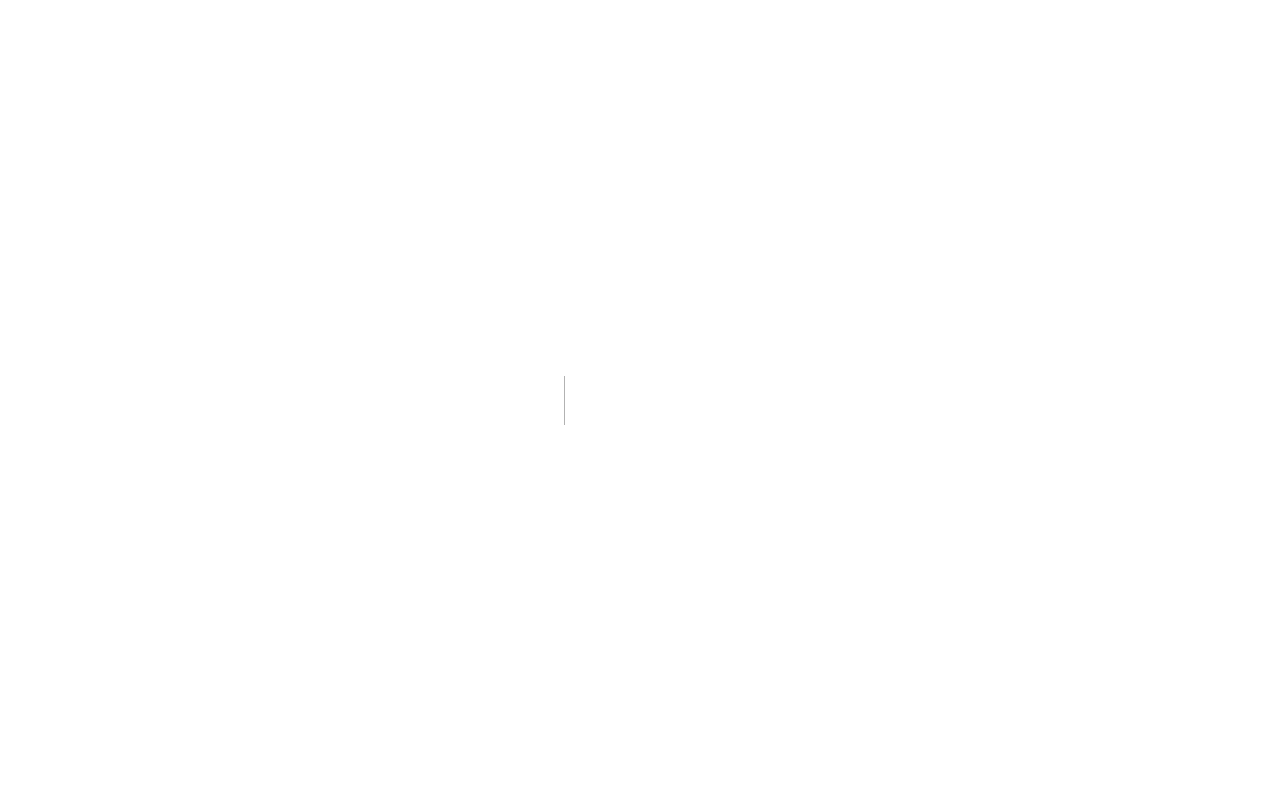
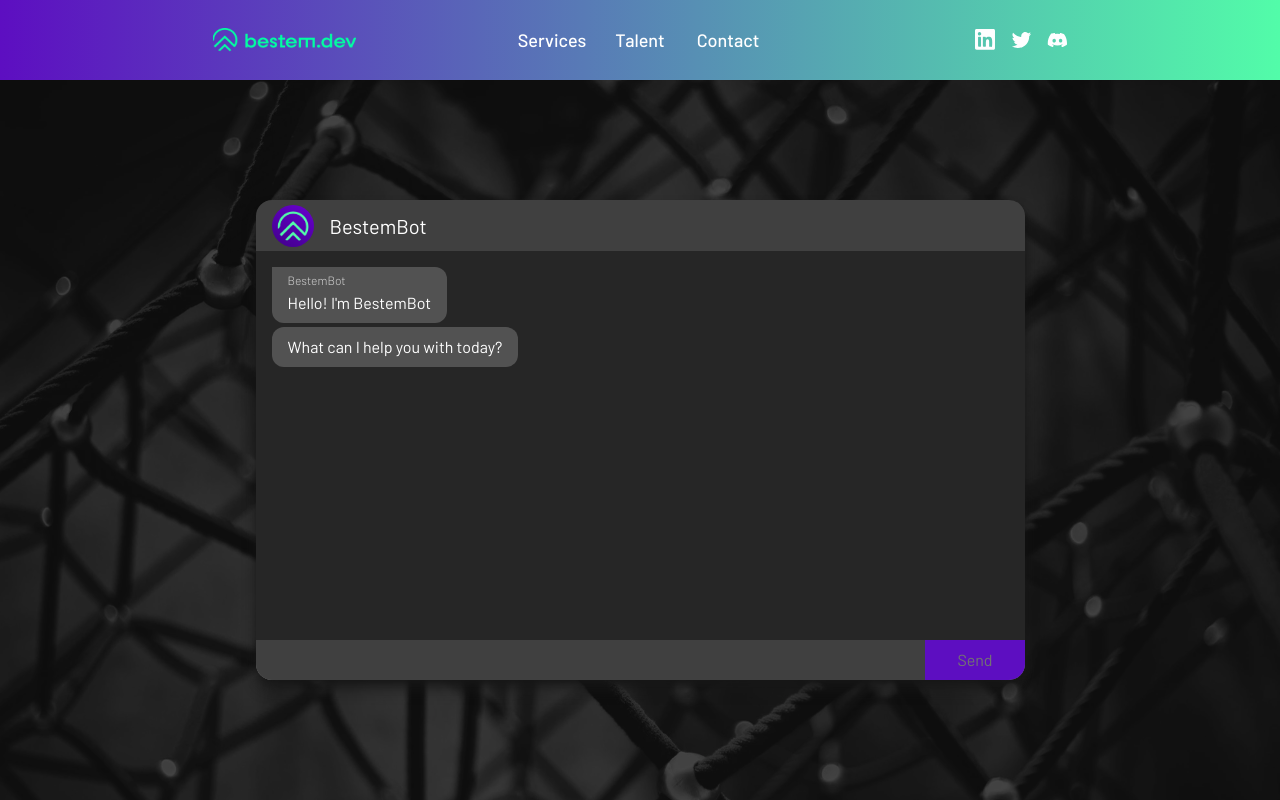
Before and after one commit to bestem-dev/website, a Next.js app: page /chatbots/demo in a window 1280 px wide. Before the commit this address had no page. Built offline with nearby package versions, Linux system fonts and the light colour scheme.

Commit message:
Add chat demo UI

```diff
--- /dev/null
+++ b/src/components/Chat/index.tsx
@@ -0,0 +1,130 @@
+import Image from "next/image";
+import { FC, useCallback, useEffect, useReducer, useState } from "react";
+
+interface Message {
+  message: string;
+  isBot: boolean;
+}
+
+export const ChatWindow = () => {
+  const [messages, addMessage] = useReducer(
+    (messages: ChatMessageProps[], message: Message) => {
+      let isChain;
+      const lastMessage = messages[messages.length - 1];
+      if (lastMessage) {
+        isChain = message.isBot == lastMessage.isBot;
+      }
+      return [
+        ...messages,
+        {
+          message: message.message,
+          isBot: message.isBot,
+          isChain: isChain,
+        },
+      ];
+    },
+    [
+      {
+        message: "Hello! I'm BestemBot",
+        isBot: true,
+      },
+      {
+        message: "What can I help you with today?",
+        isBot: true,
+        isChain: true,
+      },
+    ]
+  );
+  const [currentMessage, setCurrentMessage] = useState("");
+
+  const sendMessage = useCallback(() => {
+    if (!currentMessage) return;
+    addMessage({ message: currentMessage, isBot: false });
+    setCurrentMessage("");
+  }, [currentMessage]);
+
+  useEffect(() => {
+    function onEvent(event: KeyboardEvent) {
+      if (event.key === "Enter" && !event.shiftKey) {
+        sendMessage();
+      }
+    }
+    document.addEventListener("keypress", onEvent);
+    return () => {
+      document.removeEventListener("keypress", onEvent);
+    };
+  }, [sendMessage]);
+  return (
+    <div className="flex h-full w-full flex-col justify-between">
+      <div className="flex h-16 items-center justify-start bg-neutral-700 px-4">
+        <Image
+          className="rounded-full"
+          src="/images/bestemlogo.png"
+          alt="Bestem Logo"
+          width={42}
+          height={42}
+        />
+        <h1 className="px-4 text-xl">BestemBot</h1>
+      </div>
+      <div className="h-full overflow-y-scroll bg-neutral-800 pb-4">
+        {messages.map((message, index) => (
+          <ChatMessage key={index} {...message} />
+        ))}
+      </div>
+      <div className="flex h-12 justify-between rounded-b-lg bg-neutral-500 align-middle">
+        <input
+          value={currentMessage}
+          onChange={(e) => setCurrentMessage(e.target.value)}
+          className="w-full bg-neutral-700 px-4 outline-none"
+        ></input>
+        <button
+          onClick={sendMessage}
+          disabled={!currentMessage}
+          className={
+            "bg-secondary px-8 py-2" +
+            (currentMessage ? "" : " text-neutral-500")
+          }
+        >
+          Send
+        </button>
+      </div>
+    </div>
+  );
+};
+
+interface ChatMessageProps {
+  message: string;
+  isBot: boolean;
+  isChain?: boolean;
+}
+
+const ChatMessage: FC<ChatMessageProps> = ({ message, isBot, isChain }) => {
+  return (
+    <div
+      className={
+        "flex w-full rounded-t-lg px-4 pt-4" +
+        " " +
+        (isBot ? "justify-start" : "justify-end") +
+        " " +
+        (isChain ? "pt-[0.25rem]" : "")
+      }
+    >
+      <div
+        className={
+          "rounded-b-xl bg-neutral-600 px-4 pb-2" +
+          " " +
+          (isBot ? "rounded-tr-xl" : "rounded-tl-xl") +
+          " " +
+          (isChain ? "rounded-xl pt-2" : "")
+        }
+      >
+        {!isChain && (
+          <span className="text-xs font-thin text-neutral-300">
+            {isBot ? "BestemBot" : "You"}
+          </span>
+        )}
+        <p>{message}</p>
+      </div>
+    </div>
+  );
+};
--- /dev/null
+++ b/src/pages/chatbots/demo.tsx
@@ -0,0 +1,62 @@
+/* eslint-disable @next/next/no-img-element */
+import { type NextPage } from "next";
+import Head from "next/head";
+import Footer from "@/components/Footer";
+import Header from "@/components/Header";
+import type { FC } from "react";
+import { ChatWindow } from "@/components/Chat";
+
+const Home: NextPage = () => {
+  return (
+    <>
+      <Head>
+        <title>Bestem Chatbots</title>
+        <meta name="description" content="Web3 and AI software factory" />
+        {/* <!-- Facebook Meta Tags --> */}
+        <meta property="og:url" content="https://bestem.dev" />
+        <meta property="og:type" content="website" />
+        <meta property="og:title" content="Bestem" />
+        <meta
+          property="og:description"
+          content="Web3 and AI software factory. We help founders to validate their web3 and AI ideas through the
+                technological and full development of minimum viable products (MVP)"
+        />
+        <meta
+          property="og:image"
+          content="https://bestem.dev/images/bestemlogo.png"
+        />
+
+        {/* <!-- Twitter Meta Tags --> */}
+        <meta name="twitter:card" content="summary_large_image" />
+        <meta property="twitter:domain" content="bestem.dev" />
+        <meta property="twitter:url" content="https://bestem.dev" />
+        <meta name="twitter:title" content="Bestem" />
+        <meta
+          name="twitter:description"
+          content="Web3 and AI software factory. We help founders to validate their web3 and AI ideas through the
+                technological and full development of minimum viable products (MVP)"
+        />
+        <meta
+          name="twitter:image"
+          content="https://bestem.dev/images/bestemlogo.png"
+        />
+      </Head>
+      <Header />
+      <main className="flex flex-col justify-center">
+        <div
+          id="demo"
+          className="flex h-[calc(100vh-5rem)] flex-col justify-start bg-neutral-800 bg-cover bg-blend-overlay md:items-center
+          md:justify-center md:bg-[url('/images/chainbg.webp')]"
+        >
+          <div className="h-full w-full justify-between overflow-clip md:m-4 md:h-[60vh] md:max-h-[80vh] md:max-w-[769px] md:rounded-2xl md:shadow-lg md:shadow-neutral-900">
+            <ChatWindow />
+          </div>
+          {/* <div className="md:hidden">
+            <Footer />
+          </div> */}
+        </div>
+      </main>
+    </>
+  );
+};
+export default Home;
--- a/src/pages/chatbots/index.tsx
+++ b/src/pages/chatbots/index.tsx
@@ -75,7 +75,7 @@ const Home: NextPage = () => {
                 implementing{" "}
                 <b className="font-medium">LLM-Agent driven chatbots</b>.
               </p>
-              <LinkButton to={"#services"}>
+              <LinkButton to={"/chatbots/demo"}>
                 <svg
                   xmlns="http://www.w3.org/2000/svg"
                   fill="none"
--- a/src/styles/globals.css
+++ b/src/styles/globals.css
@@ -9,3 +9,20 @@
 .font-gradient {
   @apply bg-clip-text text-center text-transparent;
 }
+
+/* Firefox */
+* {
+  scrollbar-width: thin;
+  scrollbar-color: rgb(64 64 64) rgb(82 82 82);
+}
+
+/* Chrome, Edge, and Safari */
+*::-webkit-scrollbar {
+  width: 4px;
+  @apply bg-neutral-800;
+}
+
+*::-webkit-scrollbar-thumb {
+  @apply bg-neutral-500;
+  border-radius: 2px;
+}
```
